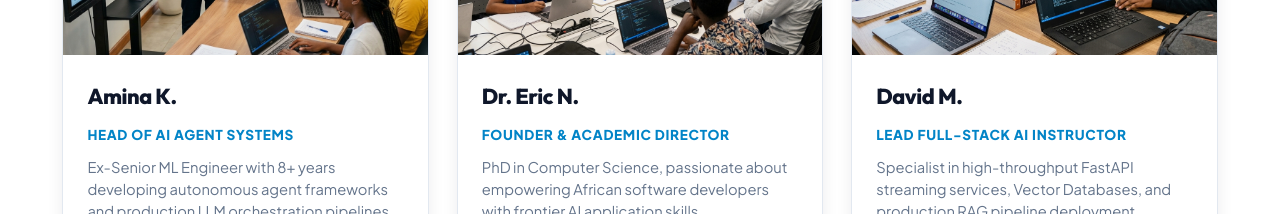
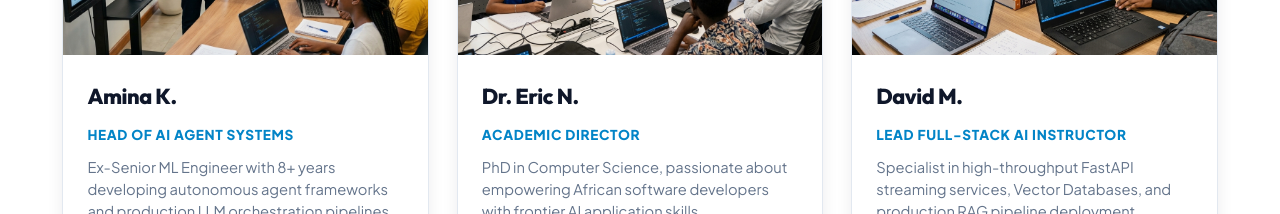
Before and after one commit to nshh123/Baza-AI-Tech-Website, a React (Vite) app: page / in a window 1280 px wide. Shown: the part 7220-7434 px from the top of the page. Built offline with nearby package versions, Linux system fonts and the light colour scheme.

Commit message:
fix(instructors): update Dr. Eric N. title to Academic Director

```diff
--- a/src/components/Instructors.jsx
+++ b/src/components/Instructors.jsx
@@ -12,7 +12,7 @@ const INSTRUCTORS = [
   },
   {
     name: 'Dr. Eric N.',
-    role: 'Founder & Academic Director',
+    role: 'Academic Director',
     bio: 'PhD in Computer Science, passionate about empowering African software developers with frontier AI application skills.',
     expertise: ['Prompt Optimization', 'LLM Fine-Tuning', 'AI Ethics'],
     img: '/student_header_curriculum.jpg'
```
